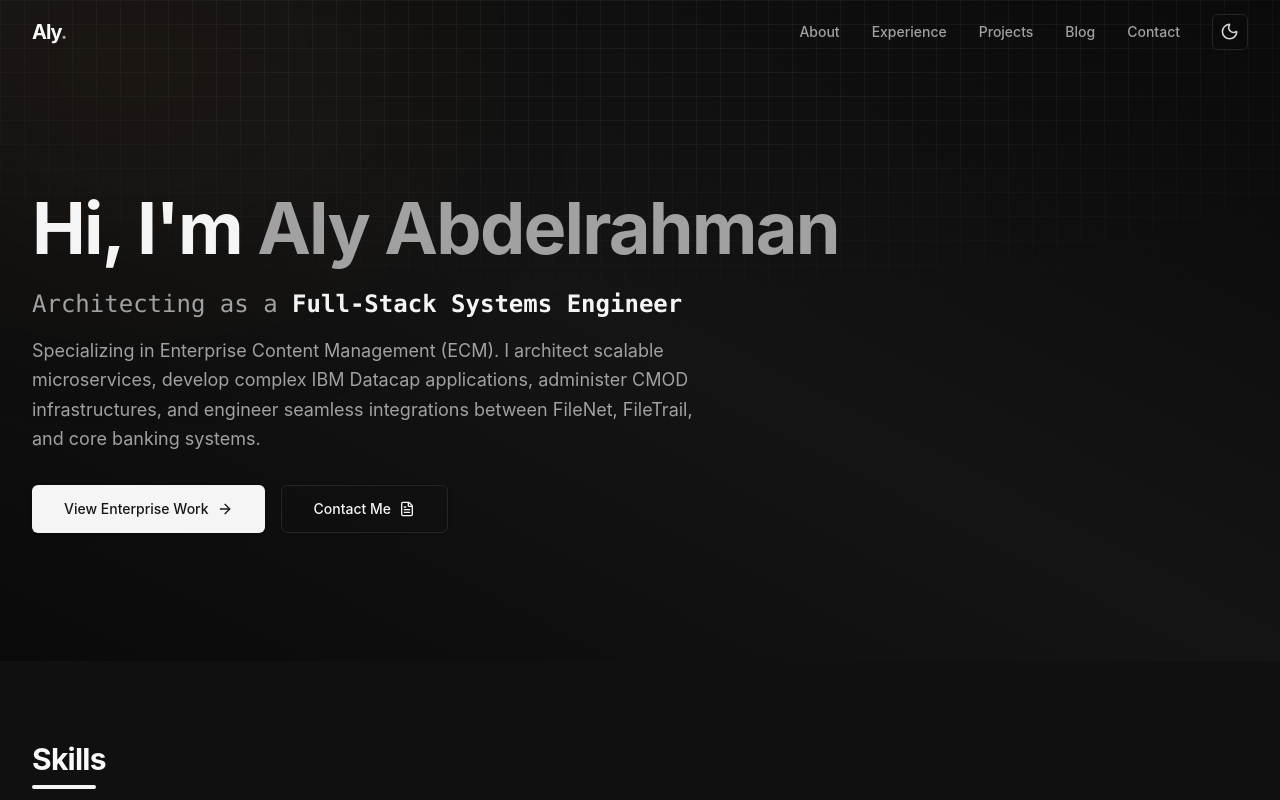
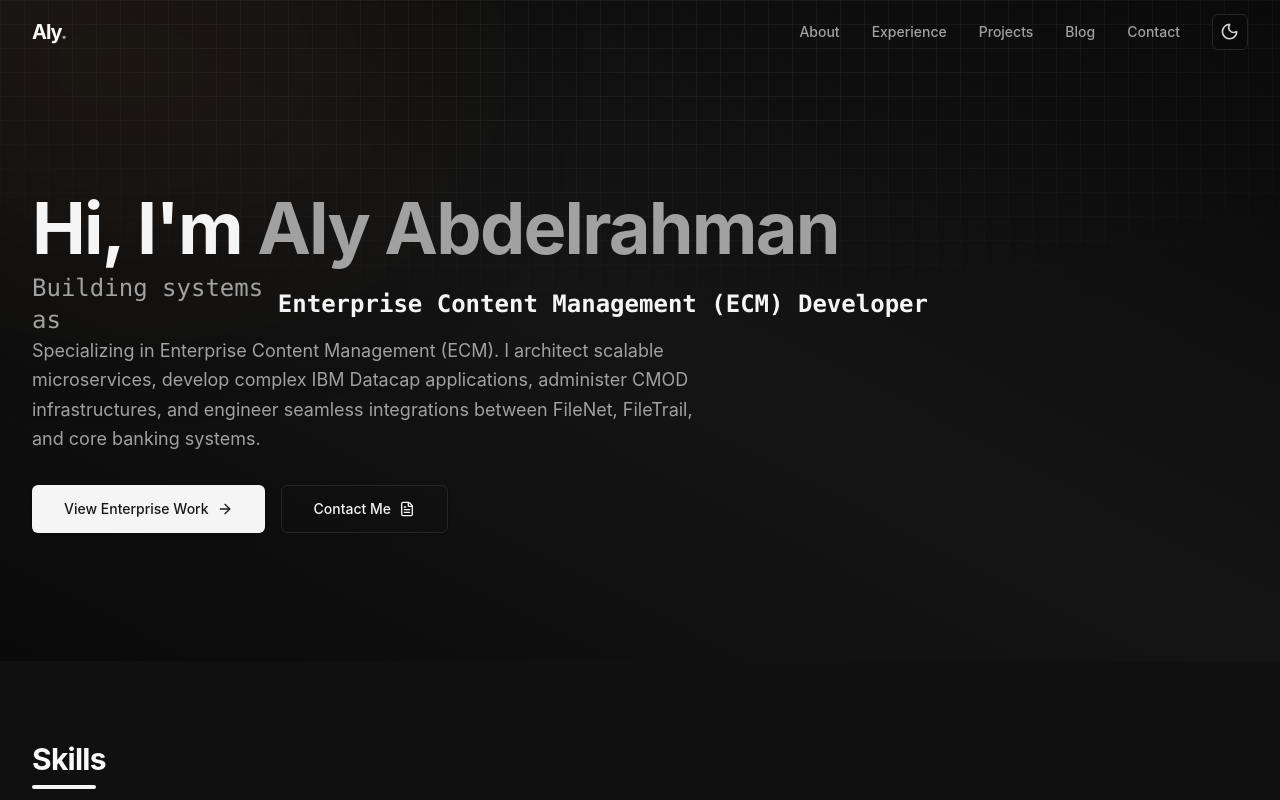
Before and after one commit to AlyAbokhdra/Aly-Abdelrahman-Portfolio, a Next.js app: page / in a window 1280 px wide. Shown: the top 800 px of the page. Built offline with nearby package versions, Linux system fonts and the light colour scheme.

Commit message:
Update SEO

```diff
--- a/app/layout.tsx
+++ b/app/layout.tsx
@@ -16,7 +16,7 @@ export const metadata: Metadata = {
     siteName: 'Aly Abdelrahman Portfolio',
     images: [
       {
-        url: '/opengraph-image.png',
+        url: 'https://alydevs.com/opengraph-image.png',
         width: 1200,
         height: 630,
         alt: 'Aly Abdelrahman - Portfolio Preview',
--- a/components/AnimatedRole.tsx
+++ b/components/AnimatedRole.tsx
@@ -4,11 +4,12 @@ import { useEffect, useState } from "react";
 import { motion, AnimatePresence } from "motion/react";
 
 const roles = [
-  { prefix: "Currently an", title: "Associate ECM Technical Consultant" },
-  { prefix: "Specializing in", title: "IBM FileNet & Datacap Solutions" },
-  { prefix: "Architecting as a", title: "Full-Stack Systems Engineer" },
-  { prefix: "Developing for", title: "Enterprise Content Management" },
-  { prefix: "Building as an", title: "Enterprise Integration Engineer" },
+  "Associate ECM Technical Consultant",
+  "IBM FileNet & Datacap Specialist",
+  "Enterprise Content Management (ECM) Developer",
+  "Full-Stack Systems Engineer",
+  "Enterprise Integration Engineer",
+  "Software Engineer",
 ];
 
 export function AnimatedRole() {
@@ -24,12 +25,7 @@ export function AnimatedRole() {
   }, []);
 
   if (!mounted) {
-    return (
-      <span className="inline-block">
-        <span className="text-neutral-500 dark:text-neutral-400">{roles[0].prefix} </span>
-        <span className="text-neutral-900 dark:text-neutral-100">{roles[0].title}</span>
-      </span>
-    );
+    return <span className="inline-block text-neutral-900 dark:text-neutral-100 font-semibold">{roles[0]}</span>;
   }
 
   return (
@@ -41,16 +37,13 @@ export function AnimatedRole() {
           animate={{ opacity: 1, y: 0, filter: "blur(0px)" }}
           exit={{ opacity: 0, y: -15, filter: "blur(4px)" }}
           transition={{ duration: 0.4, ease: "easeInOut" }}
-          className="inline-block absolute left-0 top-0 whitespace-nowrap"
+          className="inline-block absolute left-0 top-0 whitespace-nowrap text-neutral-900 dark:text-neutral-100 font-semibold"
         >
-          <span className="text-neutral-500 dark:text-neutral-400">{roles[index].prefix} </span>
-          <span className="text-neutral-900 dark:text-neutral-100 font-semibold">{roles[index].title}</span>
+          {roles[index]}
         </motion.span>
       </AnimatePresence>
-      {/* Invisible placeholder using the longest combined string to prevent layout shifts */}
       <span className="invisible pointer-events-none whitespace-nowrap" aria-hidden="true">
-        <span className="text-neutral-500">Currently an </span>
-        <span className="text-neutral-900 font-semibold">Associate ECM Technical Consultant</span>
+        Enterprise Content Management (ECM) Developer
       </span>
     </span>
   );
--- a/components/sections/hero.tsx
+++ b/components/sections/hero.tsx
@@ -50,7 +50,8 @@ export function Hero() {
           </motion.div>
 
           <motion.div variants={itemVariants}>
-            <h2 className="text-xl sm:text-2xl font-mono text-neutral-400 mb-4 h-8 flex items-center">
+            <h2 className="text-xl sm:text-2xl font-mono text-neutral-500 dark:text-neutral-400 mb-4 h-8 flex items-center">
+              <span>Building systems as&nbsp;</span>
               <AnimatedRole />
             </h2>
             <p className="text-lg text-neutral-500 dark:text-neutral-400 mb-8 max-w-2xl leading-relaxed">
```
Also changed, not shown: public/opengraph-image.png (renamed from app/opengraph-image.png).
